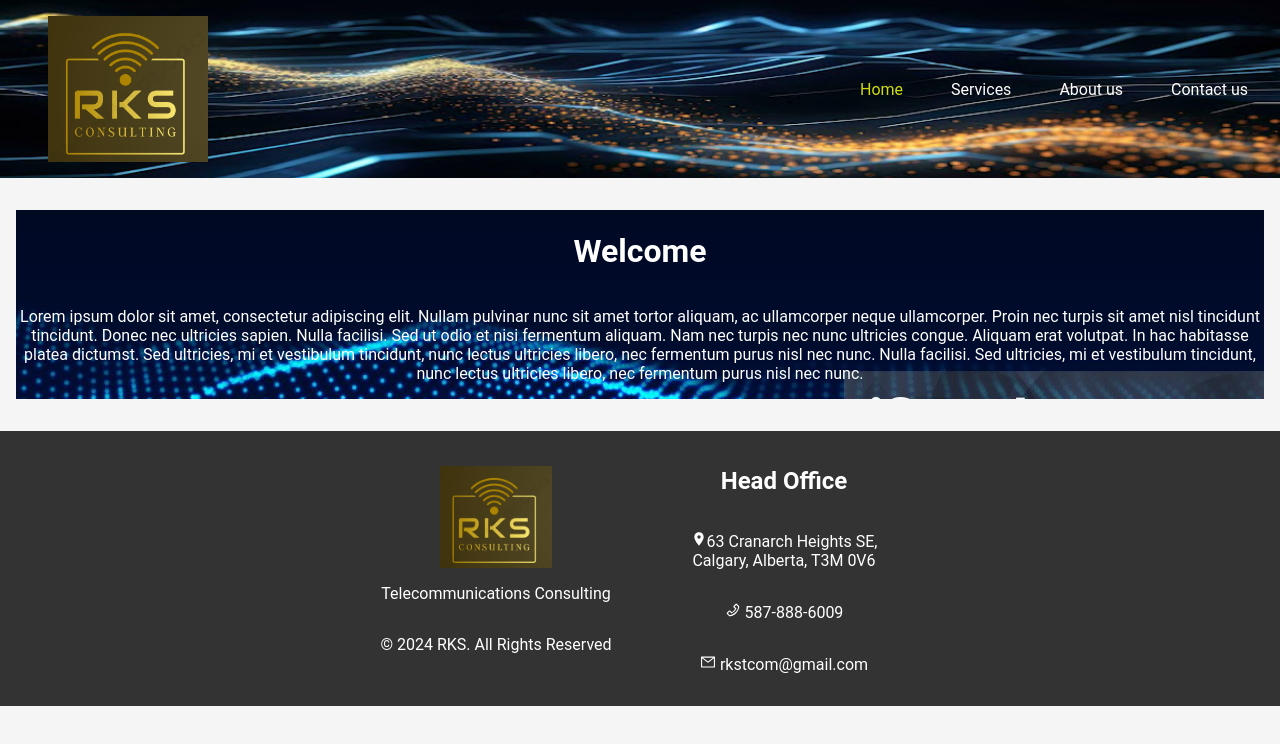
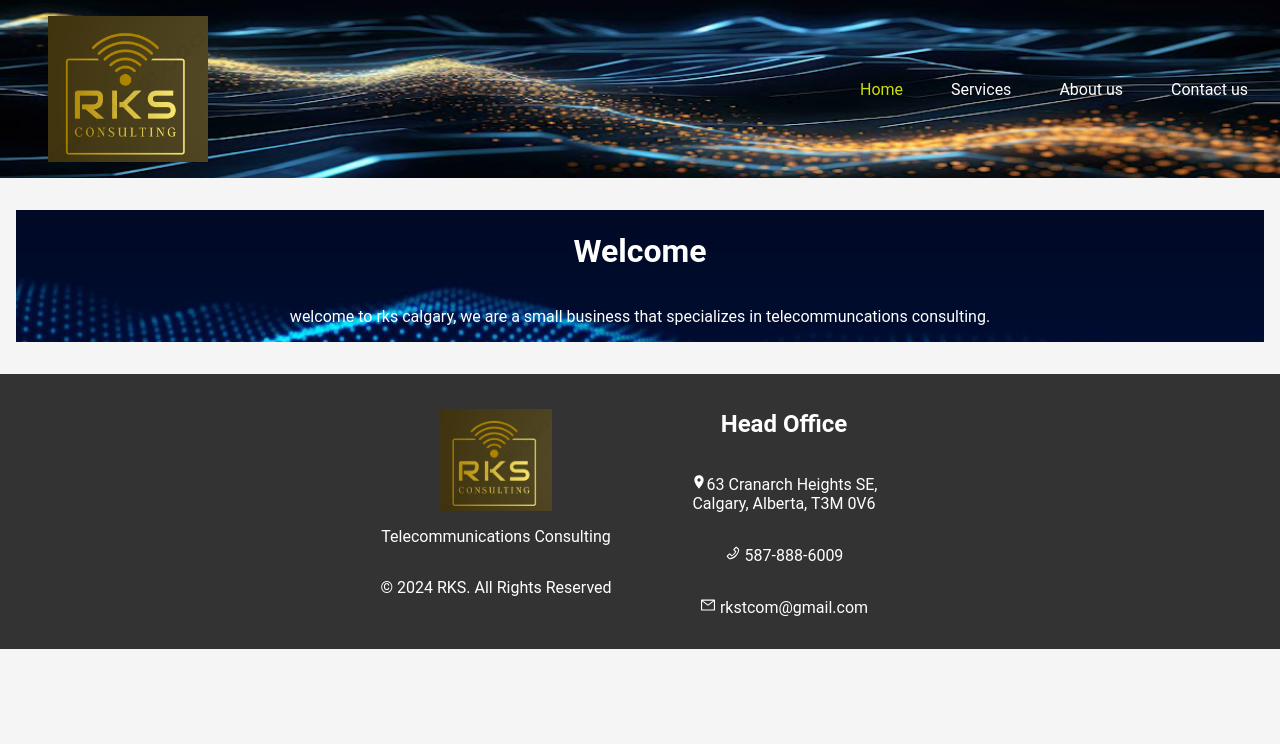
Before and after one commit to Kschoffner13/RKS, a React (Create React App) app: page / in a window 1280 px wide. Shown: the top 744 px of the page. Built offline with nearby package versions, Linux system fonts and the light colour scheme.

Commit message:
Update Home.js

```diff
--- a/src/Pages/Home.js
+++ b/src/Pages/Home.js
@@ -6,16 +6,8 @@ function Home() {
       <div className="Welcome">
         <h1>Welcome</h1>
         <p>
-          Lorem ipsum dolor sit amet, consectetur adipiscing elit. Nullam
-          pulvinar nunc sit amet tortor aliquam, ac ullamcorper neque
-          ullamcorper. Proin nec turpis sit amet nisl tincidunt tincidunt. Donec
-          nec ultricies sapien. Nulla facilisi. Sed ut odio et nisi fermentum
-          aliquam. Nam nec turpis nec nunc ultricies congue. Aliquam erat
-          volutpat. In hac habitasse platea dictumst. Sed ultricies, mi et
-          vestibulum tincidunt, nunc lectus ultricies libero, nec fermentum
-          purus nisl nec nunc. Nulla facilisi. Sed ultricies, mi et vestibulum
-          tincidunt, nunc lectus ultricies libero, nec fermentum purus nisl nec
-          nunc.
+          welcome to rks calgary, we are a small business that specializes in
+          telecommuncations consulting.
         </p>
       </div>
       <div className="intro"></div>
```
